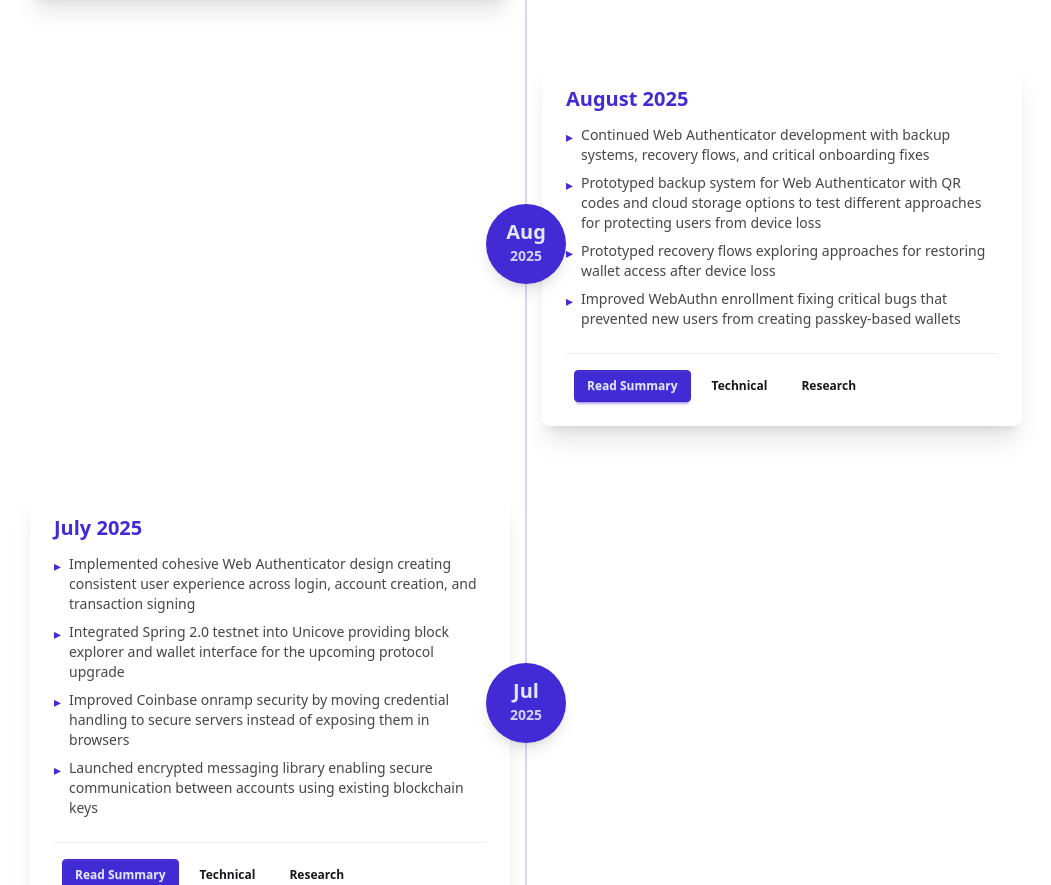
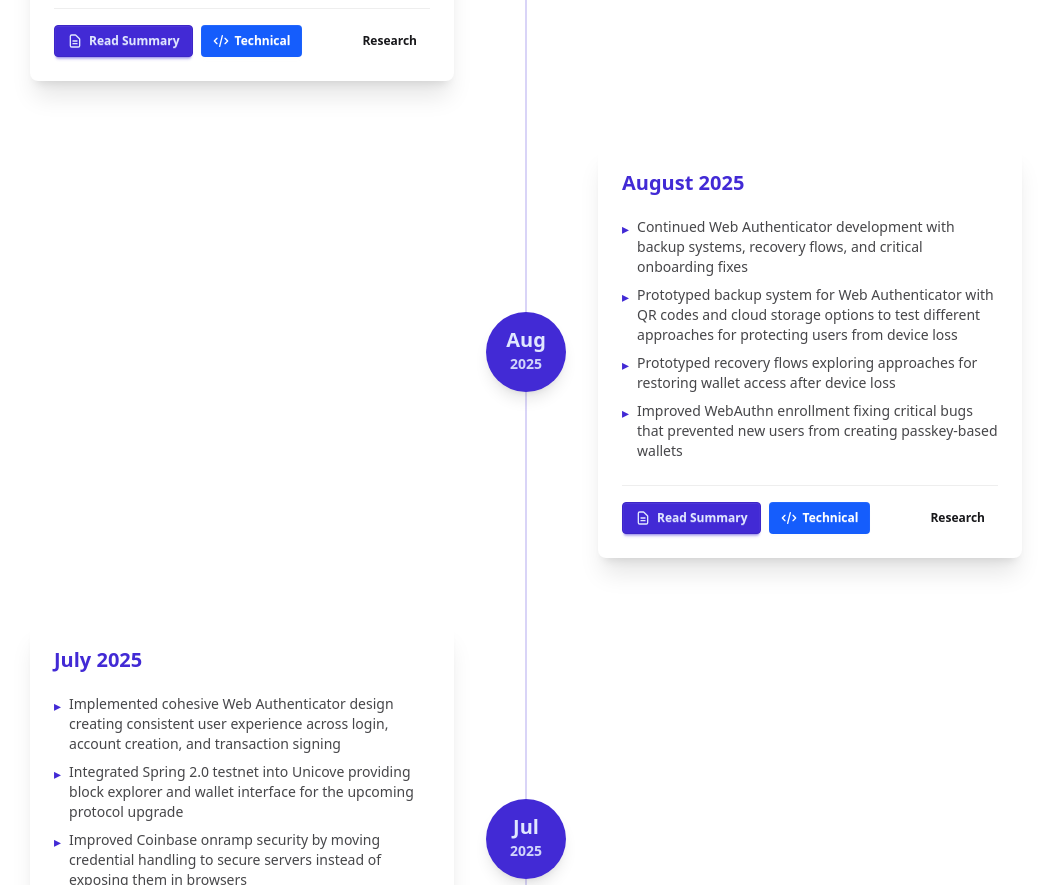
Before and after one commit to greymass/reporter-agent, an Astro site: page / in a window 1280 px wide. Shown: the part 1915-2800 px from the top of the page, without its empty margins (114-1165 px from the left). Built offline with nearby package versions, Linux system fonts and the light colour scheme; Astro itself is replaced by a stand-in of ours.

Commit message:
Page generation changes

```diff
--- a/src/components/Header.astro
+++ b/src/components/Header.astro
@@ -13,7 +13,6 @@
       </div>
       <ul tabindex="0" class="menu menu-sm dropdown-content mt-3 z-[1] p-2 shadow bg-base-100 rounded-box w-52">
         <li><a href="/reports/2025-11/readme">Latest Report</a></li>
-        <li><a href="https://github.com/greymass" target="_blank" rel="noopener">GitHub</a></li>
         <li><a href="https://greymass.com" target="_blank" rel="noopener">Greymass</a></li>
       </ul>
     </div>
@@ -27,7 +26,6 @@
   <div class="navbar-center hidden lg:flex">
     <ul class="menu menu-horizontal px-1">
       <li><a href="/reports/2025-11/readme" class="font-medium">Latest Report</a></li>
-      <li><a href="https://github.com/greymass" target="_blank" rel="noopener" class="font-medium">GitHub</a></li>
       <li><a href="https://greymass.com" target="_blank" rel="noopener" class="font-medium">Greymass</a></li>
     </ul>
   </div>
--- a/src/pages/index.astro
+++ b/src/pages/index.astro
@@ -105,15 +105,14 @@ const timelineReports = summaryReports.map((report) => {
         const isLeft = index % 2 === 0;
         return (
           <div class="relative mb-12 md:mb-16">
-            <div class={`flex flex-col md:grid md:grid-cols-2 md:gap-8 items-center`}>
+            <div class={`flex flex-col md:grid md:grid-cols-2 md:gap-20 items-center`}>
 
               {/* Left side (even indices) */}
               {isLeft && (
                 <>
                   {/* Card on left */}
-                  <div class="w-full order-2 md:order-1">
-                    <a href={`/reports/${report.slug}/readme/`} class="block">
-                      <div class="card bg-base-100 shadow-xl hover:shadow-2xl transition-all hover:scale-[1.02]">
+                  <div class="w-full order-2 md:order-1 md:pr-8">
+                    <div class="card bg-base-100 shadow-xl">
                       <div class="card-body">
                         <h3 class="card-title text-primary text-xl mb-3">{report.title}</h3>
 
@@ -128,20 +127,27 @@ const timelineReports = summaryReports.map((report) => {
                           </ul>
                         )}
 
-                          <div class="card-actions justify-start gap-2 mt-4 pt-4 border-t border-base-300">
+                        <div class="flex justify-between items-center mt-4 pt-4 border-t border-base-300">
+                          <div class="flex gap-2">
                             <a href={`/reports/${report.slug}/readme/`} class="btn btn-sm btn-primary">
+                              <svg xmlns="http://www.w3.org/2000/svg" class="h-4 w-4" fill="none" viewBox="0 0 24 24" stroke="currentColor">
+                                <path stroke-linecap="round" stroke-linejoin="round" stroke-width="2" d="M9 12h6m-6 4h6m2 5H7a2 2 0 01-2-2V5a2 2 0 012-2h5.586a1 1 0 01.707.293l5.414 5.414a1 1 0 01.293.707V19a2 2 0 01-2 2z" />
+                              </svg>
                               Read Summary
                             </a>
-                            <a href={`/reports/${report.slug}/technical/`} class="btn btn-sm btn-ghost">
+                            <a href={`/reports/${report.slug}/technical/`} class="btn btn-sm bg-blue-600 hover:bg-blue-700 text-white border-0">
+                              <svg xmlns="http://www.w3.org/2000/svg" class="h-4 w-4" fill="none" viewBox="0 0 24 24" stroke="currentColor">
+                                <path stroke-linecap="round" stroke-linejoin="round" stroke-width="2" d="M10 20l4-16m4 4l4 4-4 4M6 16l-4-4 4-4" />
+                              </svg>
                               Technical
                             </a>
+                          </div>
                           <a href={`/reports/${report.slug}/research/`} class="btn btn-sm btn-ghost">
                             Research
                           </a>
                         </div>
                       </div>
                     </div>
-                    </a>
                   </div>
 
                   {/* Badge in center */}
@@ -166,9 +172,8 @@ const timelineReports = summaryReports.map((report) => {
                   </div>
 
                   {/* Card on right */}
-                  <div class="w-full order-2 md:col-start-2">
-                    <a href={`/reports/${report.slug}/readme/`} class="block">
-                      <div class="card bg-base-100 shadow-xl hover:shadow-2xl transition-all hover:scale-[1.02]">
+                  <div class="w-full order-2 md:col-start-2 md:pl-8">
+                    <div class="card bg-base-100 shadow-xl">
                       <div class="card-body">
                         <h3 class="card-title text-primary text-xl mb-3">{report.title}</h3>
 
@@ -183,20 +188,27 @@ const timelineReports = summaryReports.map((report) => {
                           </ul>
                         )}
 
-                          <div class="card-actions justify-start gap-2 mt-4 pt-4 border-t border-base-300">
+                        <div class="flex justify-between items-center mt-4 pt-4 border-t border-base-300">
+                          <div class="flex gap-2">
                             <a href={`/reports/${report.slug}/readme/`} class="btn btn-sm btn-primary">
+                              <svg xmlns="http://www.w3.org/2000/svg" class="h-4 w-4" fill="none" viewBox="0 0 24 24" stroke="currentColor">
+                                <path stroke-linecap="round" stroke-linejoin="round" stroke-width="2" d="M9 12h6m-6 4h6m2 5H7a2 2 0 01-2-2V5a2 2 0 012-2h5.586a1 1 0 01.707.293l5.414 5.414a1 1 0 01.293.707V19a2 2 0 01-2 2z" />
+                              </svg>
                               Read Summary
                             </a>
-                            <a href={`/reports/${report.slug}/technical/`} class="btn btn-sm btn-ghost">
+                            <a href={`/reports/${report.slug}/technical/`} class="btn btn-sm bg-blue-600 hover:bg-blue-700 text-white border-0">
+                              <svg xmlns="http://www.w3.org/2000/svg" class="h-4 w-4" fill="none" viewBox="0 0 24 24" stroke="currentColor">
+                                <path stroke-linecap="round" stroke-linejoin="round" stroke-width="2" d="M10 20l4-16m4 4l4 4-4 4M6 16l-4-4 4-4" />
+                              </svg>
                               Technical
                             </a>
+                          </div>
                           <a href={`/reports/${report.slug}/research/`} class="btn btn-sm btn-ghost">
                             Research
                           </a>
                         </div>
                       </div>
                     </div>
-                    </a>
                   </div>
                 </>
               )}
--- a/src/styles/custom.css
+++ b/src/styles/custom.css
@@ -21,3 +21,9 @@
   --color-base-200: #f4f4f5;
   --color-base-300: #e4e4e7;
 }
+
+/* Prevent horizontal overflow on mobile */
+html, body {
+  overflow-x: hidden;
+  max-width: 100vw;
+}
```
Lines whose indentation alone changed are shown as unchanged.
